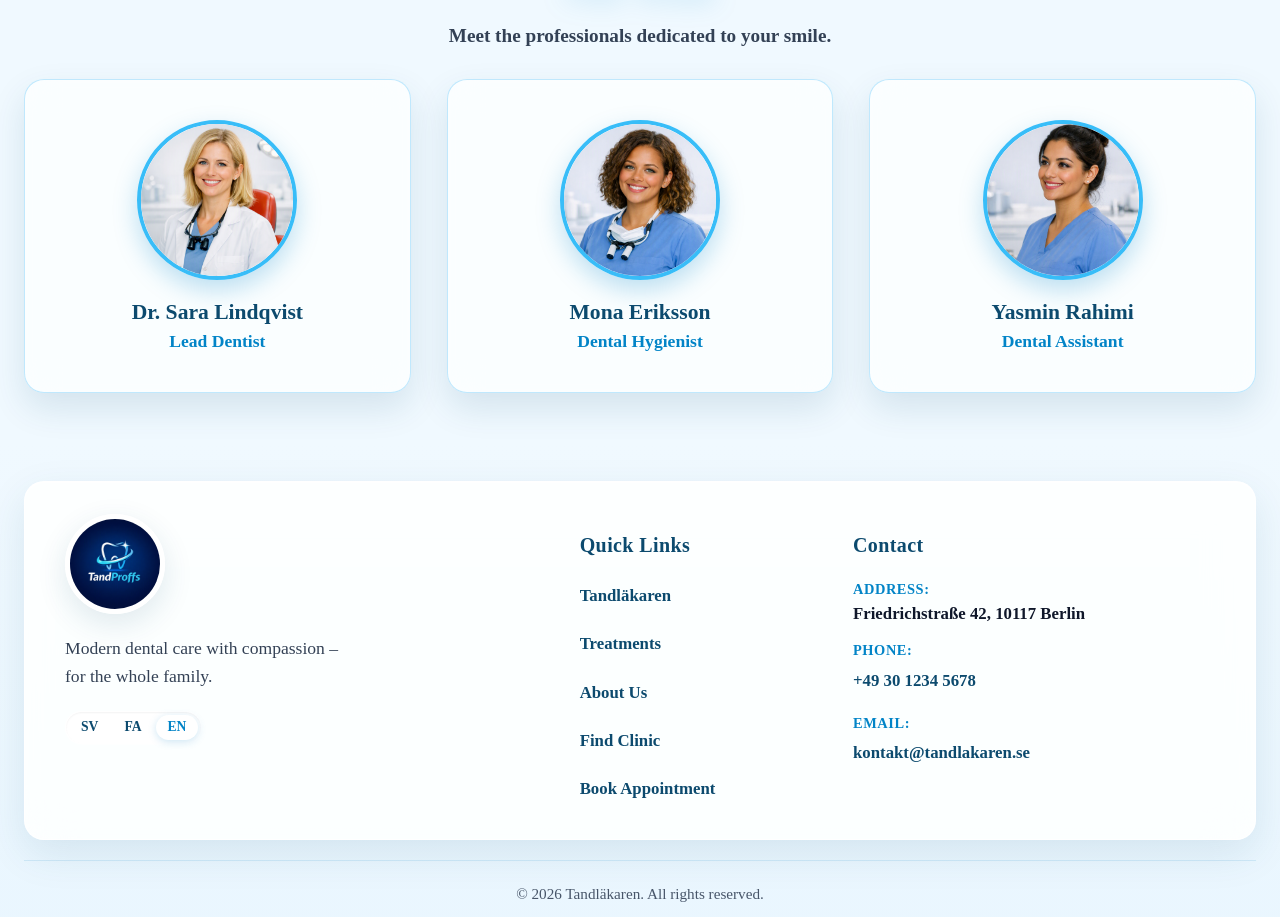
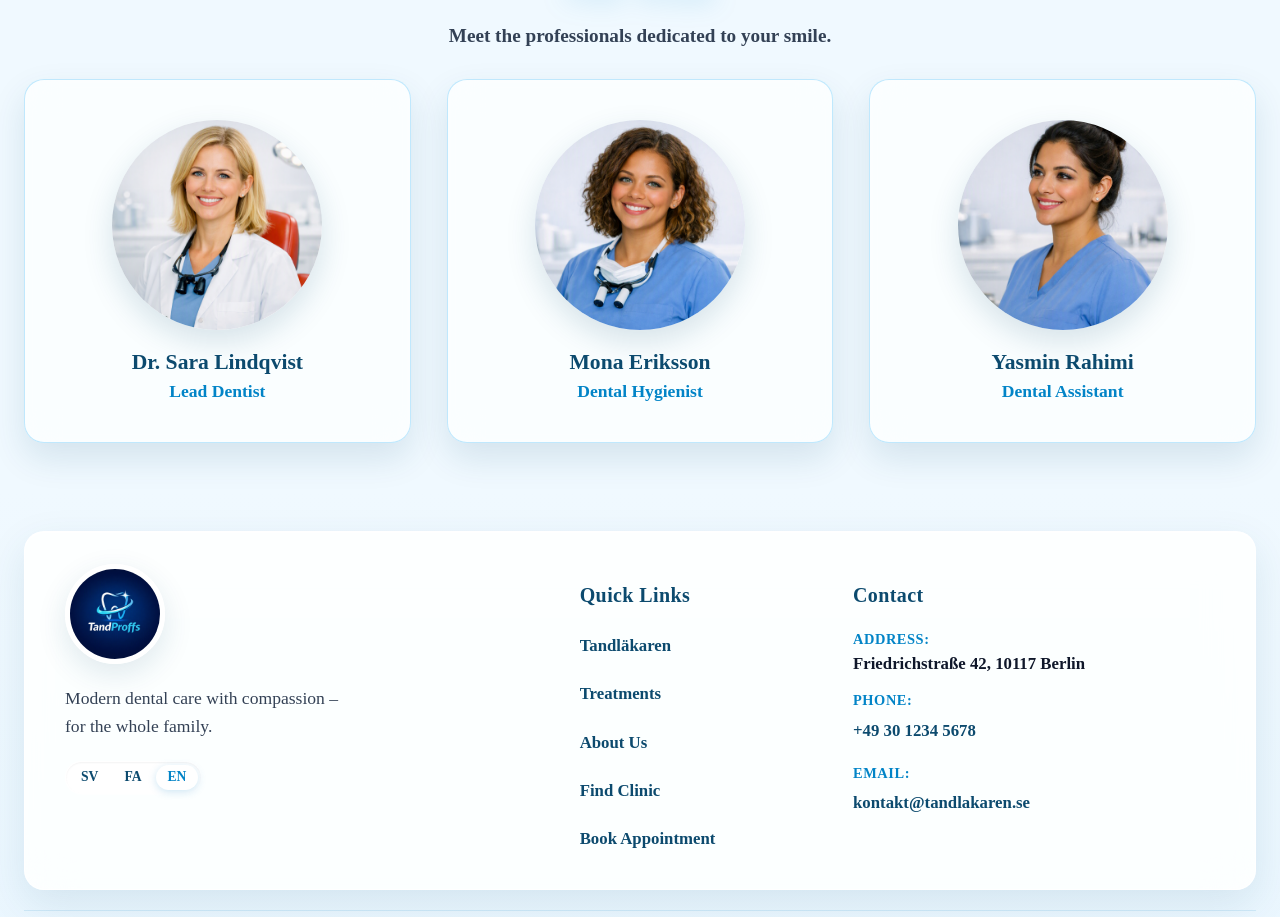
Before and after one commit to Milad-code88/Dentist, a React (Vite) app: page /about in a window 1280 px wide. Shown: the part 904-1821 px from the top of the page. Built offline with nearby package versions, Linux system fonts and the light colour scheme; a web font is replaced by a local one.

Commit message:
Enlarge team images to 210px and remove blue border

```diff
--- a/src/pages/About/About.css
+++ b/src/pages/About/About.css
@@ -99,14 +99,14 @@
 }
 
 .about-page__team-img {
-  width: 160px;
-  height: 160px;
+  width: 210px;
+  height: 210px;
   border-radius: 50%;
   object-fit: cover;
   margin-bottom: 1.25rem;
-  border: 4px solid #38bdf8;
-  box-shadow: 0 10px 25px rgba(2, 132, 199, 0.25);
-  transition: transform 0.35s ease;
+  border: none;
+  box-shadow: 0 12px 30px rgba(12, 74, 110, 0.15);
+  transition: transform 0.35s ease, box-shadow 0.35s ease;
 }
 
 .about-page__team-card:hover .about-page__team-img {
```
